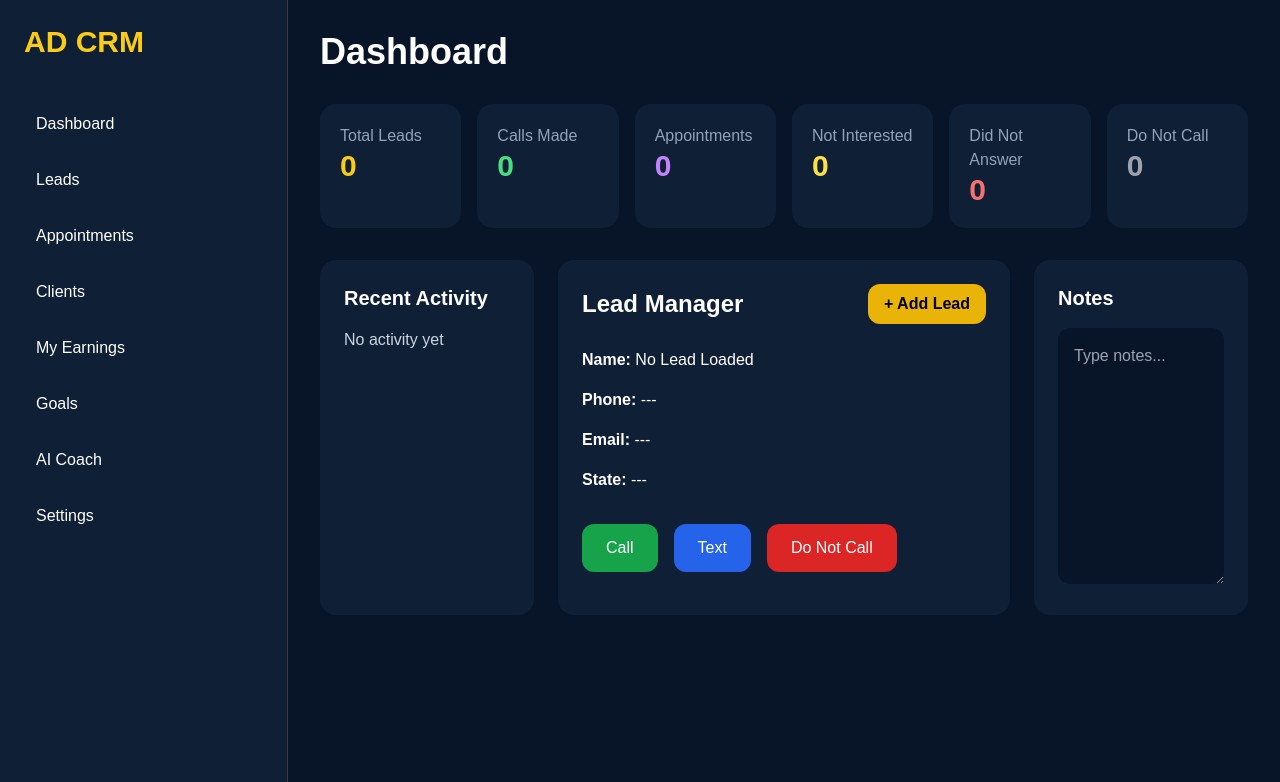
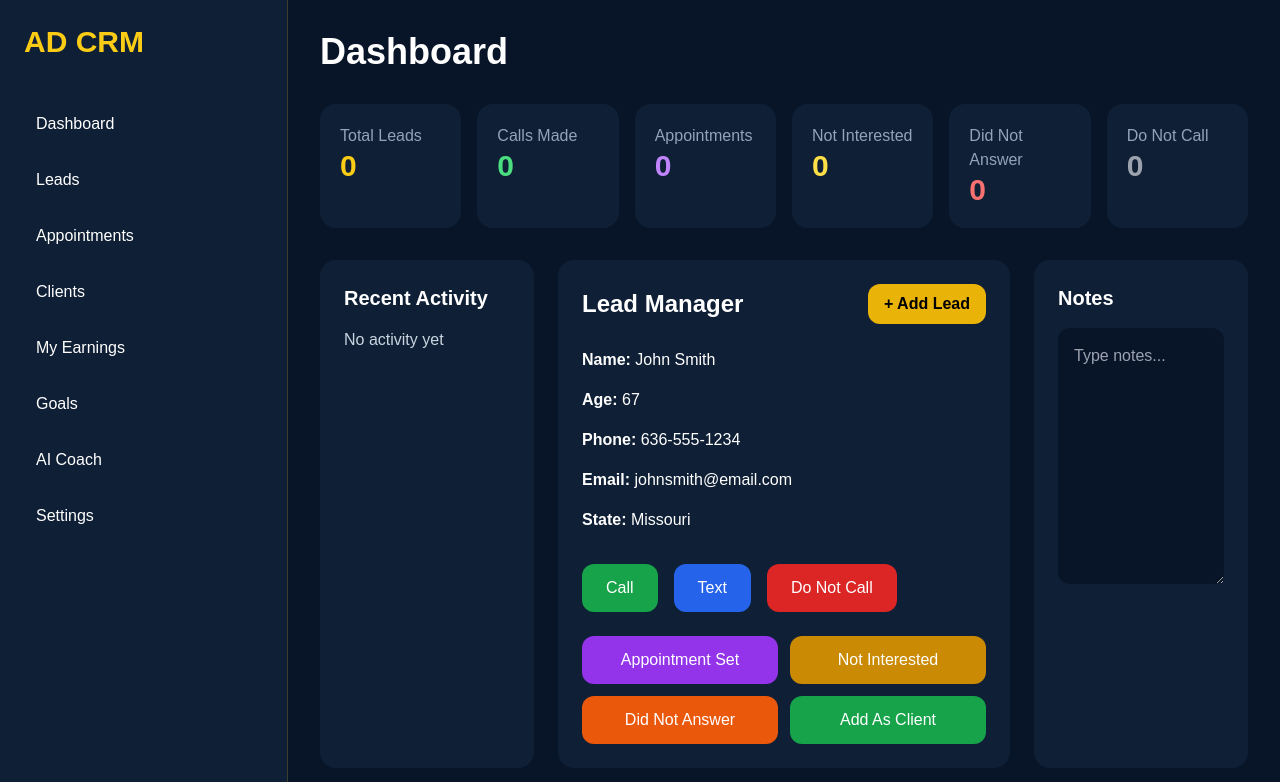
Before and after one commit to Engineco1414/ad-brokerage-crm, a Next.js app: page /dashboard in a window 1280 px wide. Shown: the top 782 px of the page. Built offline with nearby package versions, Linux system fonts and the light colour scheme.

Commit message:
lead card done

```diff
--- a/app/dashboard/page.tsx
+++ b/app/dashboard/page.tsx
@@ -69,19 +69,23 @@ export default function Dashboard() {
    <div className="space-y-4">
 
   <div>
-        <strong>Name:</strong> No Lead Loaded
+    <strong>Name:</strong> John Smith
   </div>
 
   <div>
-        <strong>Phone:</strong> ---
+    <strong>Age:</strong> 67
   </div>
 
   <div>
-        <strong>Email:</strong> ---
+    <strong>Phone:</strong> 636-555-1234
   </div>
 
   <div>
-        <strong>State:</strong> ---
+    <strong>Email:</strong> johnsmith@email.com
+  </div>
+
+  <div>
+    <strong>State:</strong> Missouri
   </div>
 
 </div>
@@ -101,7 +105,25 @@ export default function Dashboard() {
       </button>
 
     </div>
+<div className="grid grid-cols-2 gap-3 mt-6">
 
+  <button className="bg-purple-600 p-3 rounded-xl">
+    Appointment Set
+  </button>
+
+  <button className="bg-yellow-600 p-3 rounded-xl">
+    Not Interested
+  </button>
+
+  <button className="bg-orange-600 p-3 rounded-xl">
+    Did Not Answer
+  </button>
+
+  <button className="bg-green-600 p-3 rounded-xl">
+    Add As Client
+  </button>
+
+</div>
   </div>
 
   <div className="col-span-3 bg-[#0F1F35] rounded-2xl p-6">
```
Lines whose indentation alone changed are shown as unchanged.
